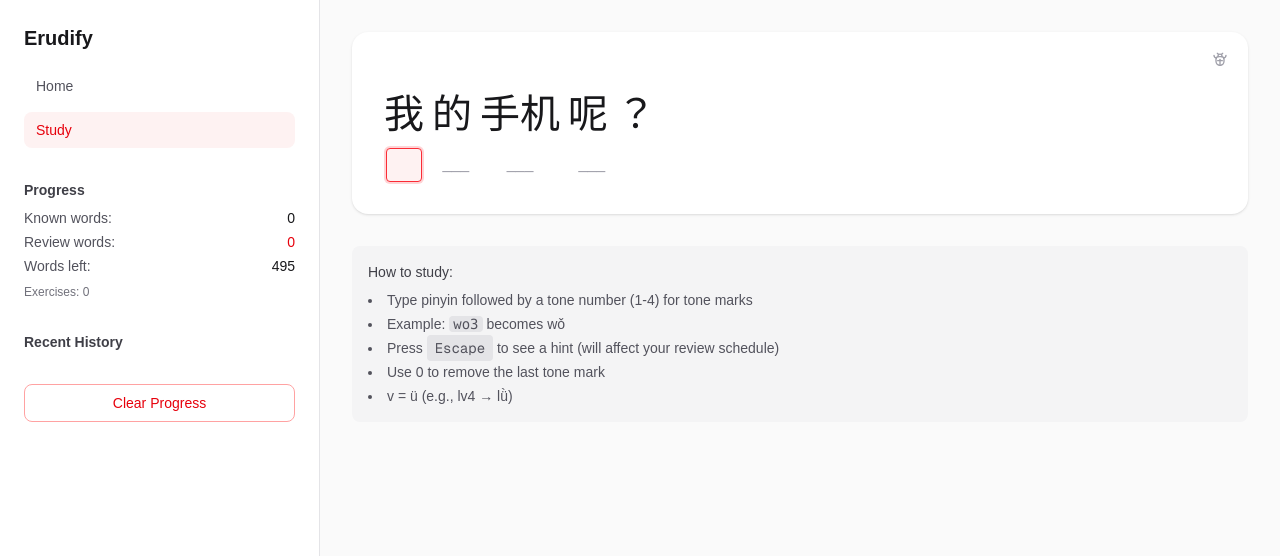
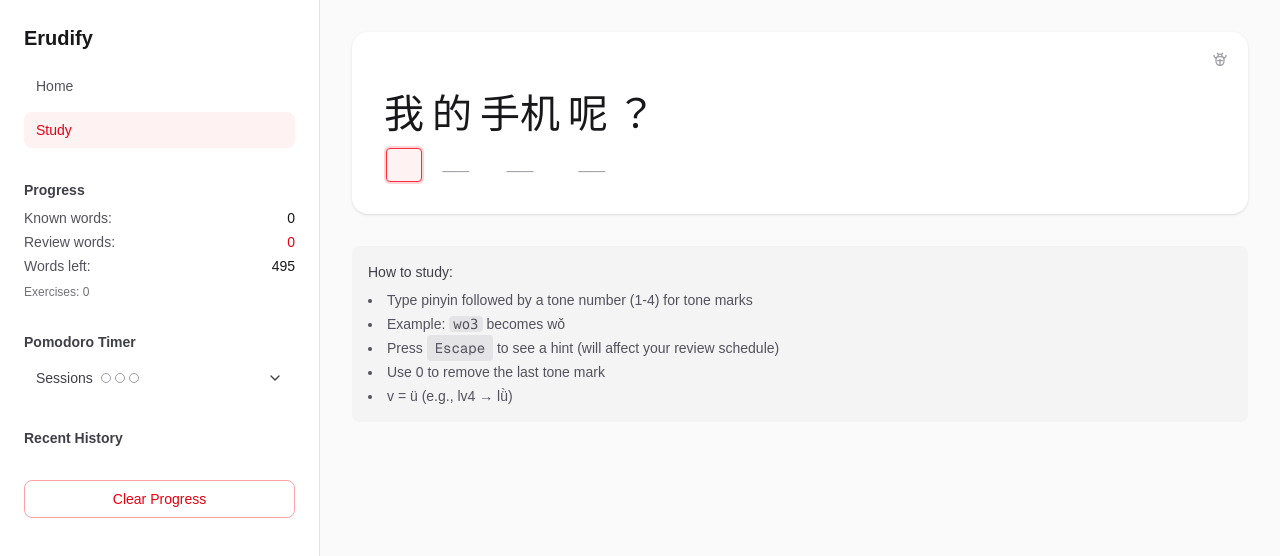
Before and after one commit to erudify/app.js, a Next.js app: page /read in a window 1280 px wide. Shown: the top 556 px of the page. Built offline with nearby package versions, Linux system fonts and the light colour scheme.

Commit message:
feat: add collapsible Pomodoro timer to read page sidebar with color-coded exercise indicator (#20)

```diff
--- a/src/app/read/page.tsx
+++ b/src/app/read/page.tsx
@@ -27,6 +27,8 @@ import {
   ScoredExercise,
 } from "@/lib/exercises";
 import { processPinyinInput } from "@/lib/pinyin";
+import { PomodoroTimer, type PomodoroState } from "@/components/PomodoroTimer";
+import { PomodoroIndicator } from "@/components/PomodoroIndicator";
 
 const STORAGE_KEY = "erudify-progress";
 
@@ -210,6 +212,11 @@ export default function ReadPage() {
   const [showCompletion, setShowCompletion] = useState(false);
   const [activeTargetWord, setActiveTargetWord] = useState<string | null>(null);
   const [currentTime, setCurrentTime] = useState(() => Date.now());
+  const [pomodoroState, setPomodoroState] = useState<PomodoroState>({
+    isRunning: false,
+    isBreak: false,
+    timeLeft: 0,
+  });
   const inputRef = useRef<HTMLInputElement>(null);
   const continueButtonRef = useRef<HTMLButtonElement>(null);
 
@@ -571,6 +578,8 @@ export default function ReadPage() {
           </div>
         </div>
 
+        <PomodoroTimer onStateChange={setPomodoroState} />
+
         <div className="mt-8">
           <h3 className="mb-2 text-sm font-semibold text-zinc-700 dark:text-zinc-300">
             Recent History
@@ -668,6 +677,9 @@ export default function ReadPage() {
       {/* Main content */}
       <main className="flex-1 p-8">
         <div className="mx-auto max-w-4xl">
+          {/* Pomodoro Indicator */}
+          <PomodoroIndicator state={pomodoroState} />
+
           {/* Current exercise */}
           <div className="relative mb-8 rounded-2xl bg-white p-8 shadow-sm dark:bg-zinc-900">
             <div className="absolute right-4 top-4">
--- /dev/null
+++ b/src/components/PomodoroIndicator.tsx
@@ -0,0 +1,44 @@
+"use client";
+
+import type { PomodoroState } from "./PomodoroTimer";
+
+interface PomodoroIndicatorProps {
+  state: PomodoroState;
+}
+
+/**
+ * Format time in minutes (rounded up), with special handling for < 1 minute
+ */
+function formatMinutes(seconds: number): string {
+  if (seconds < 60) {
+    return "less than a minute";
+  }
+  const minutes = Math.ceil(seconds / 60);
+  return `${minutes} min`;
+}
+
+/**
+ * Indicator shown above the exercise when Pomodoro timer is running
+ */
+export function PomodoroIndicator({ state }: PomodoroIndicatorProps) {
+  if (!state.isRunning) {
+    return null;
+  }
+
+  const isBreak = state.isBreak;
+  const bgColor = isBreak
+    ? "border-red-200 bg-red-50 text-red-700 dark:border-red-900 dark:bg-red-900/20 dark:text-red-400"
+    : "border-green-200 bg-green-50 text-green-700 dark:border-green-900 dark:bg-green-900/20 dark:text-green-400";
+
+  const emoji = isBreak ? "☕" : "🎯";
+  const label = isBreak ? "Break" : "Focus";
+
+  return (
+    <div className={`mb-4 flex items-center justify-center gap-2 rounded-lg border px-4 py-2 text-sm ${bgColor}`}>
+      <span className="text-lg">{emoji}</span>
+      <span className="font-medium">
+        {label}: {formatMinutes(state.timeLeft)} remaining
+      </span>
+    </div>
+  );
+}
--- /dev/null
+++ b/src/components/PomodoroTimer.tsx
@@ -0,0 +1,220 @@
+"use client";
+
+import { useState, useEffect, useRef } from "react";
+
+const WORK_TIME = 10 * 60; // 10 minutes in seconds
+const BREAK_TIME = 5 * 60; // 5 minutes in seconds
+const TEST_WORK_TIME = 10; // 10 seconds for testing
+const TEST_BREAK_TIME = 5; // 5 seconds for testing
+const MAX_SESSIONS = 3; // Three sessions to complete
+
+export interface PomodoroState {
+  isRunning: boolean;
+  isBreak: boolean;
+  timeLeft: number;
+}
+
+interface PomodoroTimerProps {
+  onStateChange?: (state: PomodoroState) => void;
+}
+
+/**
+ * A simple, minimalistic Pomodoro timer component
+ */
+export function PomodoroTimer({ onStateChange }: PomodoroTimerProps) {
+  const [isExpanded, setIsExpanded] = useState(false);
+  const [isRunning, setIsRunning] = useState(false);
+  const [isBreak, setIsBreak] = useState(false);
+  const [testMode, setTestMode] = useState(false);
+  const [timeLeft, setTimeLeft] = useState(WORK_TIME);
+  const [completedSessions, setCompletedSessions] = useState(0);
+  const intervalRef = useRef<NodeJS.Timeout | null>(null);
+  const isBreakRef = useRef(false);
+  const completedSessionsRef = useRef(0);
+  const testModeRef = useRef(false);
+
+  const workTime = testMode ? TEST_WORK_TIME : WORK_TIME;
+  const breakTime = testMode ? TEST_BREAK_TIME : BREAK_TIME;
+
+  // Keep ref in sync with state
+  useEffect(() => {
+    isBreakRef.current = isBreak;
+  }, [isBreak]);
+
+  // Keep completedSessions ref in sync
+  useEffect(() => {
+    completedSessionsRef.current = completedSessions;
+  }, [completedSessions]);
+
+  // Keep testMode ref in sync
+  useEffect(() => {
+    testModeRef.current = testMode;
+  }, [testMode]);
+
+  // Notify parent of state changes
+  useEffect(() => {
+    onStateChange?.({ isRunning, isBreak, timeLeft });
+  }, [isRunning, isBreak, timeLeft, onStateChange]);
+
+  // Format time as MM:SS
+  const formatTime = (seconds: number): string => {
+    const mins = Math.floor(seconds / 60);
+    const secs = seconds % 60;
+    return `${mins.toString().padStart(2, "0")}:${secs.toString().padStart(2, "0")}`;
+  };
+
+  // Timer effect
+  useEffect(() => {
+    if (isRunning) {
+      intervalRef.current = setInterval(() => {
+        setTimeLeft((prev) => {
+          if (prev <= 0) {
+            // Timer completed - auto-continue to next phase
+            // Auto-switch between work and break
+            const wasBreak = isBreakRef.current;
+            setIsBreak(!wasBreak);
+
+            // If completing a work session (not a break), increment completed sessions
+            if (!wasBreak && completedSessionsRef.current < MAX_SESSIONS) {
+              setCompletedSessions((count) => count + 1);
+            }
+
+            // Return the appropriate time for the next mode
+            const currentTestMode = testModeRef.current;
+            return wasBreak
+              ? (currentTestMode ? TEST_WORK_TIME : WORK_TIME)
+              : (currentTestMode ? TEST_BREAK_TIME : BREAK_TIME);
+          }
+          return prev - 1;
+        });
+      }, 1000);
+    } else {
+      if (intervalRef.current) {
+        clearInterval(intervalRef.current);
+        intervalRef.current = null;
+      }
+    }
+
+    return () => {
+      if (intervalRef.current) {
+        clearInterval(intervalRef.current);
+        intervalRef.current = null;
+      }
+    };
+  }, [isRunning]);
+
+  const handleStartPause = () => {
+    setIsRunning(!isRunning);
+  };
+
+  const handleReset = () => {
+    setIsRunning(false);
+    setIsBreak(false);
+    setTimeLeft(workTime);
+    setCompletedSessions(0);
+  };
+
+  const handleToggleMode = () => {
+    setIsRunning(false);
+    setIsBreak(!isBreak);
+    setTimeLeft(!isBreak ? breakTime : workTime);
+  };
+
+  const handleTestModeToggle = () => {
+    const newTestMode = !testMode;
+    setTestMode(newTestMode);
+    setIsRunning(false);
+    setIsBreak(false);
+    setTimeLeft(newTestMode ? TEST_WORK_TIME : WORK_TIME);
+    setCompletedSessions(0);
+  };
+
+  return (
+    <div className="mt-8">
+      <h3 className="mb-2 text-sm font-semibold text-zinc-700 dark:text-zinc-300">
+        Pomodoro Timer
+      </h3>
+
+      <button
+        onClick={() => setIsExpanded(!isExpanded)}
+        className="flex w-full items-center justify-between rounded-lg px-3 py-2 text-sm font-medium text-zinc-700 hover:bg-zinc-100 dark:text-zinc-300 dark:hover:bg-zinc-800"
+      >
+        <div className="flex items-center gap-2">
+          <span>Sessions</span>
+          <div className="flex gap-1">
+            {[...Array(MAX_SESSIONS)].map((_, i) => (
+              <div
+                key={i}
+                className={`h-2.5 w-2.5 rounded-full border ${
+                  i < completedSessions
+                    ? "border-red-600 bg-red-600 dark:border-red-400 dark:bg-red-400"
+                    : "border-zinc-400 bg-transparent dark:border-zinc-500"
+                }`}
+              />
+            ))}
+          </div>
+        </div>
+        <svg
+          xmlns="http://www.w3.org/2000/svg"
+          width="16"
+          height="16"
+          viewBox="0 0 24 24"
+          fill="none"
+          stroke="currentColor"
+          strokeWidth="2"
+          strokeLinecap="round"
+          strokeLinejoin="round"
+          className={`transition-transform ${isExpanded ? "rotate-180" : ""}`}
+        >
+          <path d="m6 9 6 6 6-6" />
+        </svg>
+      </button>
+
+      {isExpanded && (
+        <div className="mt-3 space-y-3 rounded-lg border border-zinc-200 bg-zinc-50 p-4 dark:border-zinc-700 dark:bg-zinc-800/50">
+          {/* Timer Display */}
+          <div className="text-center">
+            <div className="mb-1 text-xs text-zinc-500 dark:text-zinc-400">
+              {isBreak ? "Break Time" : "Focus Time"}
+            </div>
+            <div className="text-3xl font-bold tabular-nums text-zinc-900 dark:text-white">
+              {formatTime(timeLeft)}
+            </div>
+          </div>
+
+          {/* Controls */}
+          <div className="flex gap-2">
+            <button
+              onClick={handleStartPause}
+              className="flex-1 rounded-lg bg-red-600 px-3 py-2 text-sm font-medium text-white hover:bg-red-500"
+            >
+              {isRunning ? "Pause" : "Start"}
+            </button>
+            <button
+              onClick={handleReset}
+              className="rounded-lg border border-zinc-300 px-3 py-2 text-sm font-medium text-zinc-700 hover:bg-zinc-100 dark:border-zinc-600 dark:text-zinc-300 dark:hover:bg-zinc-700"
+            >
+              Reset
+            </button>
+          </div>
+
+          {/* Mode Toggle */}
+          <button
+            onClick={handleToggleMode}
+            className="w-full rounded-lg border border-zinc-300 px-3 py-2 text-xs text-zinc-600 hover:bg-zinc-100 dark:border-zinc-600 dark:text-zinc-400 dark:hover:bg-zinc-700"
+          >
+            Switch to {isBreak ? "Focus" : "Break"}
+          </button>
+
+          {/* Test Mode Toggle */}
+          <button
+            onClick={handleTestModeToggle}
+            className="w-full rounded-lg border border-zinc-300 px-3 py-2 text-xs text-zinc-500 hover:bg-zinc-100 dark:border-zinc-600 dark:text-zinc-500 dark:hover:bg-zinc-700"
+          >
+            {testMode ? "⚡ Test Mode (10s/5s)" : "Test Mode"}
+          </button>
+        </div>
+      )}
+    </div>
+  );
+}
```
